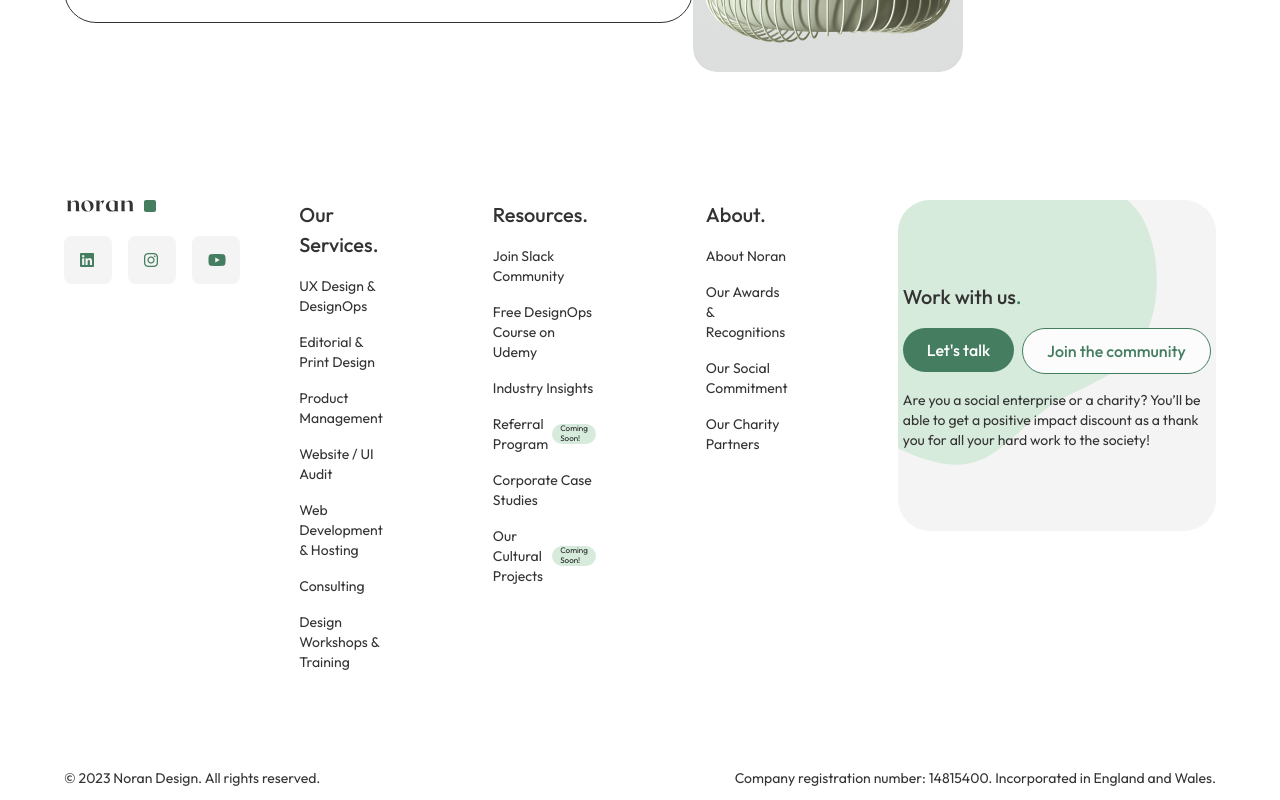
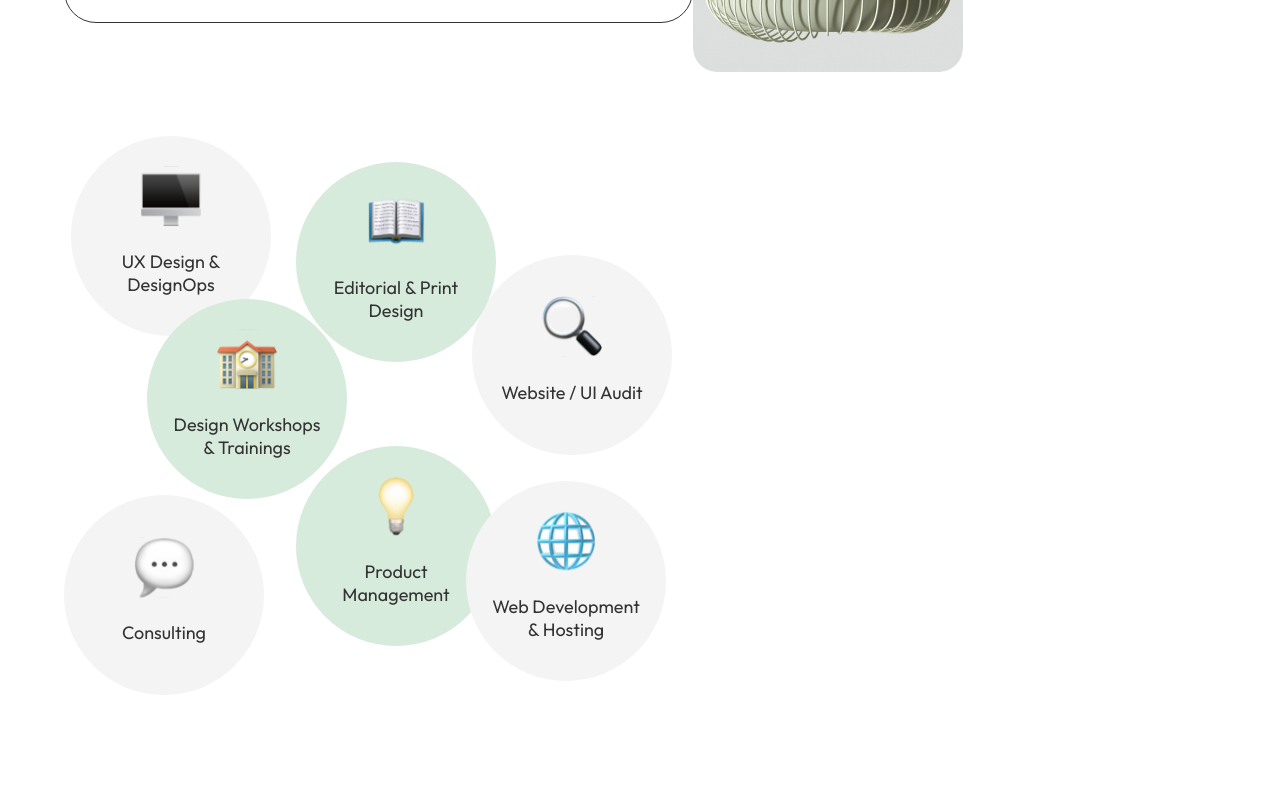
Before and after one commit to wongpakho814/noran, a React (Create React App) app: page / in a window 1280 px wide. Shown: the part 660-1460 px from the top of the page. Built offline with nearby package versions, Linux system fonts and the light colour scheme.

Commit message:
Implemented home section 2 interactive bubbles
currently static, will implement the interactivity in the future

```diff
--- a/src/App.css
+++ b/src/App.css
@@ -407,6 +407,7 @@ header {
 /* End of header */
 
 /* Home page */
+/* Home page section 1 */
 .home-section-1 {
   width: 100%;
   height: 70.8rem;
@@ -501,7 +502,7 @@ header {
   height: 37.3rem;
   position: absolute;
   border-radius: 2.4rem;
-  z-index: 100;
+  z-index: 10;
 }
 
 .home-section-1-image-1 {
@@ -529,6 +530,129 @@ header {
   stroke-width: 0.3rem;
   stroke: var(--secondary, #d6ebdc);
 }
+/* End of home page section 1 */
+
+/* Home page section 2 */
+.home-section-2 {
+  width: 100%;
+  height: 62.346rem;
+  display: flex;
+  padding: 0 6.4rem 6.4rem 6.4rem;
+  align-items: flex-start;
+  align-content: flex-start;
+  gap: 11rem 0;
+  align-self: stretch;
+  flex-wrap: wrap;
+}
+
+.home-section-2-content-wrapper {
+  width: 131.2rem;
+  height: 55.946rem;
+  display: flex;
+  align-items: center;
+  gap: 4rem;
+}
+
+.home-section-2-interactive {
+  width: 60.8rem;
+  height: 55.9465rem;
+  position: relative;
+}
+
+.home-section-2-interactive-card:nth-child(odd) {
+  background: var(--mid-bg, #f4f4f4);
+}
+
+.home-section-2-interactive-card:nth-child(even) {
+  background: var(--secondary, #d6ebdc);
+}
+
+.home-section-2-interactive-card {
+  position: absolute;
+  display: flex;
+  width: 20rem;
+  height: 20rem;
+  padding: 2.4rem;
+  flex-direction: column;
+  justify-content: center;
+  align-items: center;
+  border-radius: 30rem;
+  gap: 2.4rem;
+}
+
+.home-section-2-interactive-card-1 {
+  top: 11.9rem;
+  left: 40.8rem;
+  bottom: 24rem;
+}
+
+.home-section-2-interactive-card-2 {
+  top: 16.3rem;
+  left: 8.3rem;
+  bottom: 19.6rem;
+  right: 32.5rem;
+  z-index: 10;
+}
+
+.home-section-2-interactive-card-3 {
+  top: 35.9rem;
+  right: 40.8rem;
+}
+
+.home-section-2-interactive-card-4 {
+  top: 31rem;
+  left: 23.2rem;
+  bottom: 4.91rem;
+  right: 17.6rem;
+}
+
+.home-section-2-interactive-card-5 {
+  top: 34.5rem;
+  left: 40.2rem;
+  bottom: 1.4rem;
+  right: 0.6rem;
+}
+
+.home-section-2-interactive-card-6 {
+  top: 2.55rem;
+  left: 23.2rem;
+  bottom: 33.4rem;
+  right: 17.6rem;
+}
+
+.home-section-2-interactive-card-7 {
+  left: 0.7rem;
+  bottom: 35.9rem;
+  right: 40.1rem;
+}
+
+.home-section-2-interactive-card-emoji {
+  display: flex;
+  width: 6rem;
+  height: 6rem;
+  justify-content: center;
+  align-items: center;
+}
+
+.home-section-2-interactive-card-emoji img {
+  width: 6rem;
+}
+
+.home-section-2-interactive-card p {
+  display: flex;
+  justify-content: center;
+  align-items: center;
+  gap: 2.4rem;
+  align-self: stretch;
+  color: var(--text, #333);
+  text-align: center;
+  font-family: Outfit;
+  font-size: 1.8rem;
+  font-style: normal;
+  font-weight: 400;
+  line-height: normal;
+}
+/* End of home page section 2 */
 /* End of home page */
 
 /* Footer */
--- a/src/components/pages/Home.js
+++ b/src/components/pages/Home.js
@@ -4,9 +4,17 @@ import leafEmoji from "../../images/leaf highlight emoji.png";
 import earthEmoji from "../../images/earth highlight emoji.png";
 import image1 from "../../images/Frame 14177.png";
 import image2 from "../../images/Frame 14176.png";
+import searchIcon from "../../images/icons/🔍.svg";
+import chatIcon from "../../images/icons/💬️.svg";
+import bookIcon from "../../images/icons/📖.svg";
+import globeIcon from "../../images/icons/🌐.svg";
+import houseIcon from "../../images/icons/🏫.svg";
+import lightBulbIcon from "../../images/icons/💡.svg";
+import monitorIcon from "../../images/icons/🖥️.svg"
 
 function Home() {
   return (
+    <React.Fragment>
       <section className="home-section-1" id="home">
         <div className="home-section-1-content">
           <InfiniteRotation />
@@ -14,9 +22,9 @@ function Home() {
             Your purpose-driven strategic partner<span>.</span>
           </h1>
           <p>
-          Our philosophy is to create impactful design solutions for businesses
-          while design a better tomorrow for our society. Trust me... we’re
-          nothing like what you’ve seen before.
+            Our philosophy is to create impactful design solutions for
+            businesses while design a better tomorrow for our society. Trust
+            me... we’re nothing like what you’ve seen before.
           </p>
           <div className="home-section-1-highlight-card">
             <div className="home-section-1-highlight">
@@ -49,9 +57,9 @@ function Home() {
                 <path
                   d="M0.000244141 2C17.7565 2 17.7565 20 35.5127 20C53.269 20 53.269 2 71.0252 2C88.7815 2 88.7815 20 106.496 20C124.253 20 124.253 2 141.967 2C159.724 2 159.724 20 177.438 20C195.194 20 195.194 2 212.95 2C230.706 2 230.706 20 248.463 20C266.218 20 266.218 2 283.975 2C301.732 2 301.732 20 319.488 20C337.244 20 337.244 2 355 2"
                   stroke="#D6EBDC"
-                stroke-width="3"
-                stroke-miterlimit="10"
-                stroke-linecap="round"
+                  strokeWidth="3"
+                  strokeMiterlimit="10"
+                  strokeLinecap="round"
                 />
               </svg>
             </div>
@@ -66,9 +74,9 @@ function Home() {
                 <path
                   d="M0.000244141 2C17.7565 2 17.7565 20 35.5127 20C53.269 20 53.269 2 71.0252 2C88.7815 2 88.7815 20 106.496 20C124.253 20 124.253 2 141.967 2C159.724 2 159.724 20 177.438 20C195.194 20 195.194 2 212.95 2C230.706 2 230.706 20 248.463 20C266.218 20 266.218 2 283.975 2C301.732 2 301.732 20 319.488 20C337.244 20 337.244 2 355 2"
                   stroke="#D6EBDC"
-                stroke-width="3"
-                stroke-miterlimit="10"
-                stroke-linecap="round"
+                  strokeWidth="3"
+                  strokeMiterlimit="10"
+                  strokeLinecap="round"
                 />
               </svg>
             </div>
@@ -83,15 +91,71 @@ function Home() {
                 <path
                   d="M0.000244141 2C17.7565 2 17.7565 20 35.5127 20C53.269 20 53.269 2 71.0252 2C88.7815 2 88.7815 20 106.496 20C124.253 20 124.253 2 141.967 2C159.724 2 159.724 20 177.438 20C195.194 20 195.194 2 212.95 2C230.706 2 230.706 20 248.463 20C266.218 20 266.218 2 283.975 2C301.732 2 301.732 20 319.488 20C337.244 20 337.244 2 355 2"
                   stroke="#D6EBDC"
-                stroke-width="3"
-                stroke-miterlimit="10"
-                stroke-linecap="round"
+                  strokeWidth="3"
+                  strokeMiterlimit="10"
+                  strokeLinecap="round"
                 />
               </svg>
             </div>
           </div>
         </div>
       </section>
+
+      <section className="home-section-2">
+        <div className="home-section-2-content-wrapper">
+          <div className="home-section-2-interactive">
+            <div className="home-section-2-interactive-card home-section-2-interactive-card-1">
+              <div className="home-section-2-interactive-card-emoji">
+                <img src={searchIcon} alt="Website / UI Audit"></img>
+              </div>
+              <p>Website / UI Audit</p>
+            </div>
+
+            <div className="home-section-2-interactive-card home-section-2-interactive-card-2">
+              <div className="home-section-2-interactive-card-emoji">
+                <img src={houseIcon} alt="Design Workshops & Trainings"></img>
+              </div>
+              <p>Design Workshops & Trainings</p>
+            </div>
+
+            <div className="home-section-2-interactive-card home-section-2-interactive-card-3">
+              <div className="home-section-2-interactive-card-emoji">
+                <img src={chatIcon} alt="Consulting"></img>
+              </div>
+              <p>Consulting</p>
+            </div>
+
+            <div className="home-section-2-interactive-card home-section-2-interactive-card-4">
+              <div className="home-section-2-interactive-card-emoji">
+                <img src={lightBulbIcon} alt="Product Management"></img>
+              </div>
+              <p>Product Management</p>
+            </div>
+
+            <div className="home-section-2-interactive-card home-section-2-interactive-card-5">
+              <div className="home-section-2-interactive-card-emoji">
+                <img src={globeIcon} alt="Web Development & Hosting"></img>
+              </div>
+              <p>Web Development & Hosting</p>
+            </div>
+
+            <div className="home-section-2-interactive-card home-section-2-interactive-card-6">
+              <div className="home-section-2-interactive-card-emoji">
+                <img src={bookIcon} alt="Editorial & Print Design"></img>
+              </div>
+              <p>Editorial & Print Design</p>
+            </div>
+
+            <div className="home-section-2-interactive-card home-section-2-interactive-card-7">
+              <div className="home-section-2-interactive-card-emoji">
+                <img src={monitorIcon} alt="UX Design & DesignOps"></img>
+              </div>
+              <p>UX Design & DesignOps</p>
+            </div>
+          </div>
+        </div>
+      </section>
+    </React.Fragment>
   );
 }
 
```
Lines whose indentation alone changed are shown as unchanged.
